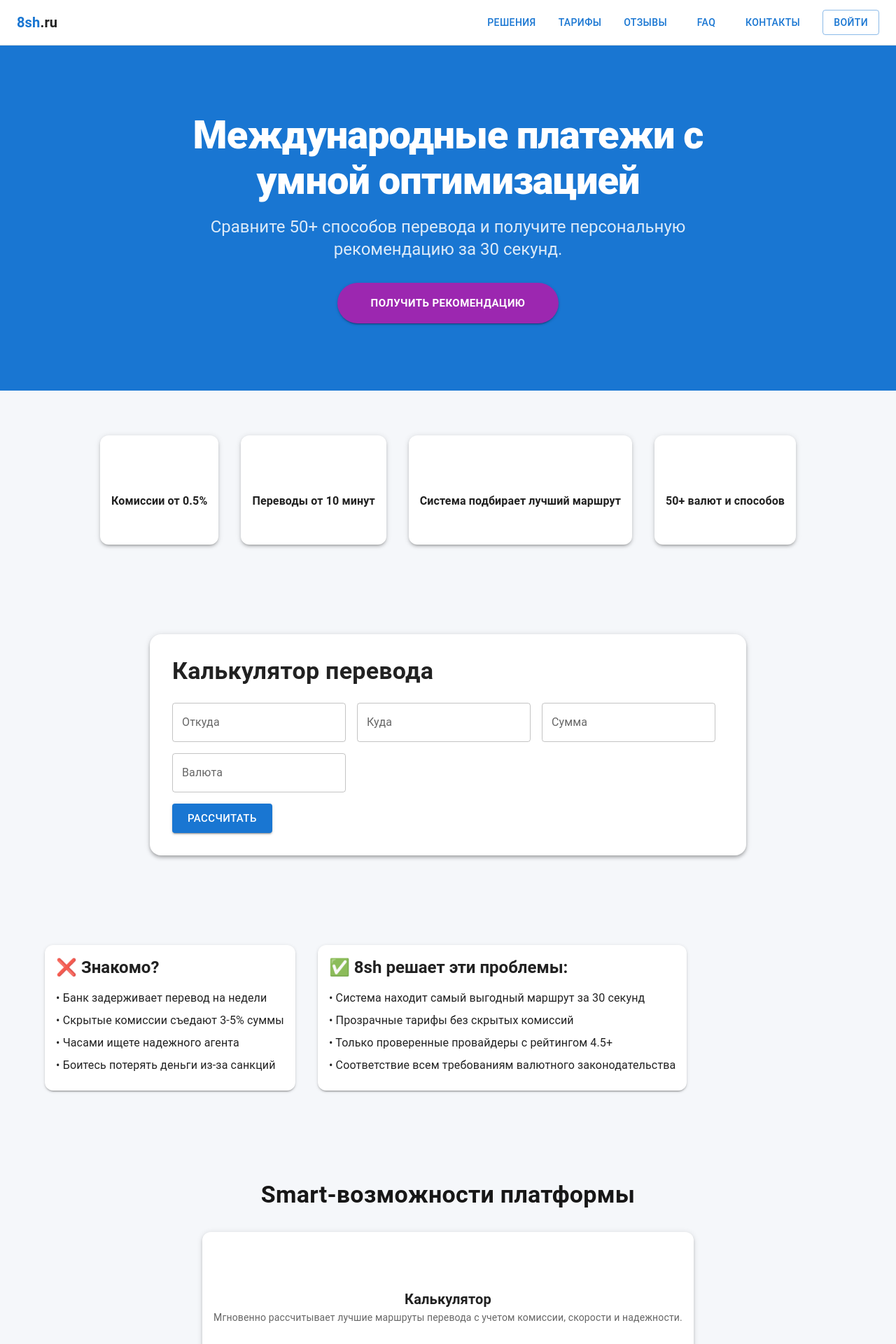
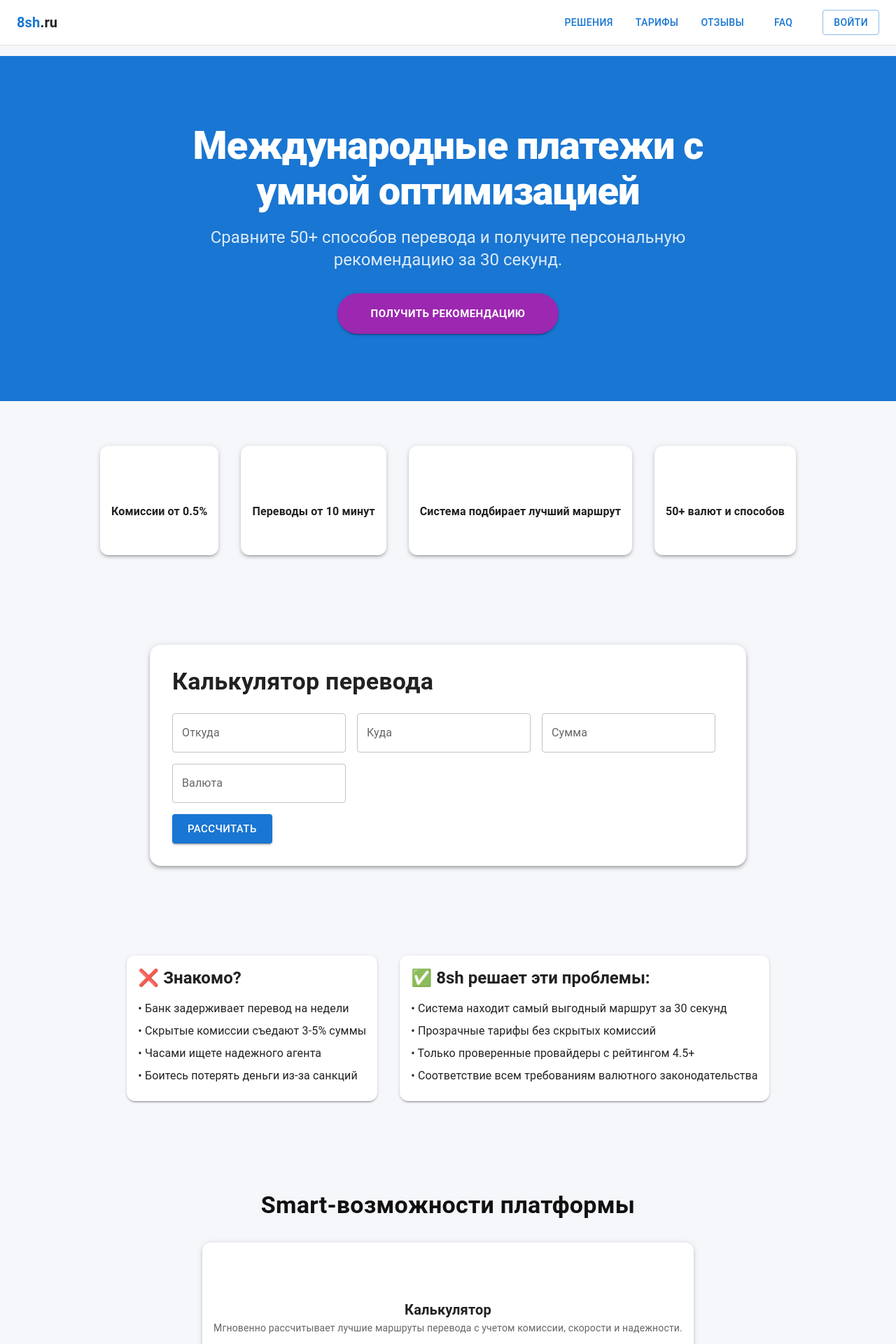
Before and after one commit to Obscura-noir/8sh_landing, a Next.js app in the folder landing/: page / in a window 1280 px wide. Shown: the top 1920 px of the page at 70% size. Built offline with nearby package versions, Linux system fonts and the light colour scheme; some icons are missing.

Commit message:
hot fix4

```diff
--- a/landing/src/app/page.tsx
+++ b/landing/src/app/page.tsx
@@ -107,9 +107,9 @@
   }
 
   return (
-    <Box sx={{ bgcolor: '#f5f7fa', minHeight: '100vh' }}>
+    <Box sx={{ bgcolor: '#f5f7fa', minHeight: '100vh', pt: { xs: 8, md: 10 } }}>
       {/* Header */}
-      <AppBar position="static" color="default" elevation={0} sx={{ bgcolor: '#fff', borderBottom: 1, borderColor: 'divider' }}>
+      <AppBar position="fixed" color="default" elevation={0} sx={{ bgcolor: '#fff', borderBottom: 1, borderColor: 'divider', zIndex: 1201 }}>
         <Toolbar sx={{ maxWidth: 1440, mx: 'auto', width: '100%' }}>
           <Typography variant="h6" sx={{ flexGrow: 1, fontWeight: 700, color: 'primary.main' }} component="a" href="#" aria-label="8sh.ru">8sh<span style={{ color: '#222' }}>.ru</span></Typography>
           <Stack direction="row" spacing={2}>
@@ -117,9 +117,8 @@
             <Button color="primary" href="#pricing">Тарифы</Button>
             <Button color="primary" href="#reviews">Отзывы</Button>
             <Button color="primary" href="#faq">FAQ</Button>
-            <Button color="primary" href="#contact">Контакты</Button>
           </Stack>
-          <Button variant="outlined" color="primary" sx={{ ml: 3 }} href="#login">Войти</Button>
+          <Button variant="outlined" color="primary" sx={{ ml: 3 }} onClick={() => setShowAuth(true)}>Войти</Button>
         </Toolbar>
       </AppBar>
 
@@ -193,8 +192,8 @@
       </Container>
 
       {/* Problems & Solutions */}
-      <Container maxWidth="lg" sx={{ py: 8 }} id="solutions">
-        <Grid container spacing={4}>
+      <Container maxWidth="lg" sx={{ py: 8, color: '#111' }} id="solutions">
+        <Grid container spacing={4} justifyContent="center">
           <Grid item xs={12} md={6}>
             <Card elevation={2} sx={{ borderRadius: 3 }}>
               <CardContent>
@@ -225,7 +224,7 @@
       </Container>
 
       {/* Smart Features */}
-      <Container maxWidth="lg" sx={{ py: 8 }} id="features">
+      <Container maxWidth="lg" sx={{ py: 8, color: '#111' }} id="features">
         <Typography variant="h4" fontWeight={700} mb={4} align="center">Smart-возможности платформы</Typography>
         <Grid container spacing={4} justifyContent="center">
           <Grid item xs={12} sm={6} md={4}>
@@ -259,7 +258,7 @@
       </Container>
 
       {/* Comparison Table */}
-      <Container maxWidth="lg" sx={{ py: 8 }} id="pricing">
+      <Container maxWidth="lg" sx={{ py: 8, color: '#111' }} id="pricing">
         <Typography variant="h4" fontWeight={700} mb={4} align="center">📊 Сравнение с конкурентами</Typography>
         <TableContainer component={Paper} elevation={3} sx={{ borderRadius: 3 }}>
           <Table>
@@ -300,7 +299,7 @@
       </Container>
 
       {/* Reviews */}
-      <Container maxWidth="lg" sx={{ py: 8 }} id="reviews">
+      <Container maxWidth="lg" sx={{ py: 8, color: '#111' }} id="reviews">
         <Typography variant="h4" fontWeight={700} mb={4} align="center">🏆 Доверие и отзывы</Typography>
         <Grid container spacing={4} justifyContent="center">
           <Grid item xs={12} sm={6} md={4}>
@@ -337,7 +336,7 @@
       </Container>
 
       {/* FAQ */}
-      <Container maxWidth="md" sx={{ py: 8 }} id="faq">
+      <Container maxWidth="md" sx={{ py: 8, color: '#111' }} id="faq">
         <Typography variant="h4" fontWeight={700} mb={4} align="center">❓ Часто задаваемые вопросы</Typography>
         <Accordion>
           <AccordionSummary expandIcon={<ExpandMoreIcon />} aria-controls="faq-content" id="faq-header">
@@ -478,7 +477,7 @@
   if (!open) return null;
   return (
     <div className="fixed inset-0 z-50 flex items-center justify-center bg-black/40">
-      <div className="bg-white rounded-xl shadow-lg p-8 w-full max-w-md relative">
+      <div className="bg-white rounded-xl shadow-lg p-8 w-full max-w-md relative" style={{ color: '#111' }}>
         <button className="absolute top-3 right-3 text-gray-400 hover:text-gray-600 text-2xl" onClick={onClose}>&times;</button>
         <h2 className="text-xl font-bold mb-4">Заявка на корпоративное подключение</h2>
         <form className="flex flex-col gap-4" onSubmit={handleSubmit}>
@@ -558,7 +557,7 @@
           <Image src="/login-demo.png" alt="Demo" width={320} height={320} className="object-contain" />
         </div>
         <div className="flex-1 flex flex-col justify-center p-8">
-          <h2 className="text-xl font-bold mb-4 text-center">{mode === 'login' ? 'Войти' : 'Регистрация'}</h2>
+          <h2 className="text-xl font-bold mb-4 text-center" style={{ color: '#111' }}>{mode === 'login' ? 'Войти' : 'Регистрация'}</h2>
           {success ? (
             <div className="text-green-600 font-semibold text-center py-8">Успешно!</div>
           ) : (
@@ -575,7 +574,7 @@
               <button type="submit" className="bg-indigo-600 text-white rounded px-4 py-2 font-semibold hover:bg-indigo-700 transition disabled:opacity-60" disabled={loading}>{loading ? (mode === 'login' ? 'Вход...' : 'Регистрация...') : (mode === 'login' ? 'Войти' : 'Зарегистрироваться')}</button>
             </form>
           )}
-          <div className="mt-4 text-center text-sm">
+          <div className="mt-4 text-center text-sm" style={{ color: '#111' }}>
             {mode === 'login' ? (
               <>
                 Нет аккаунта? <button className="underline text-indigo-600" onClick={() => onSwitchMode('register')}>Зарегистрироваться</button>
```
